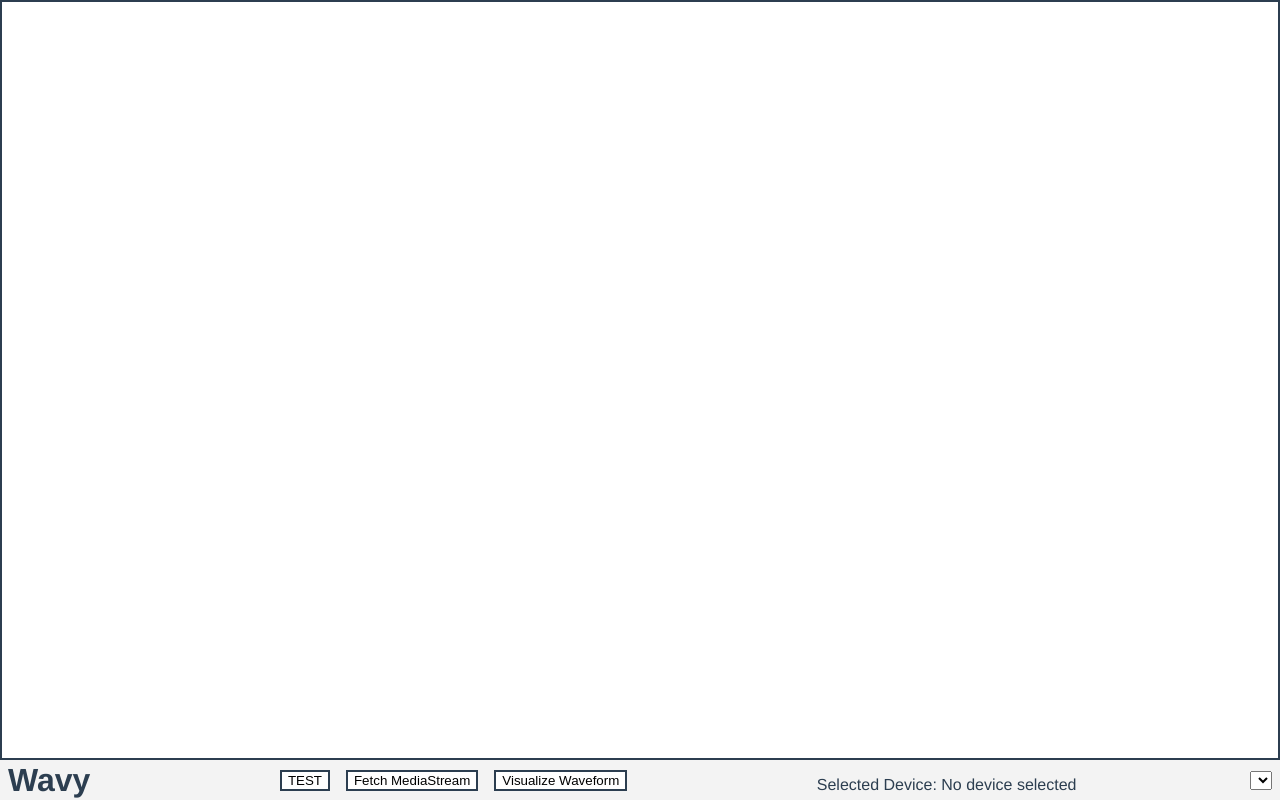
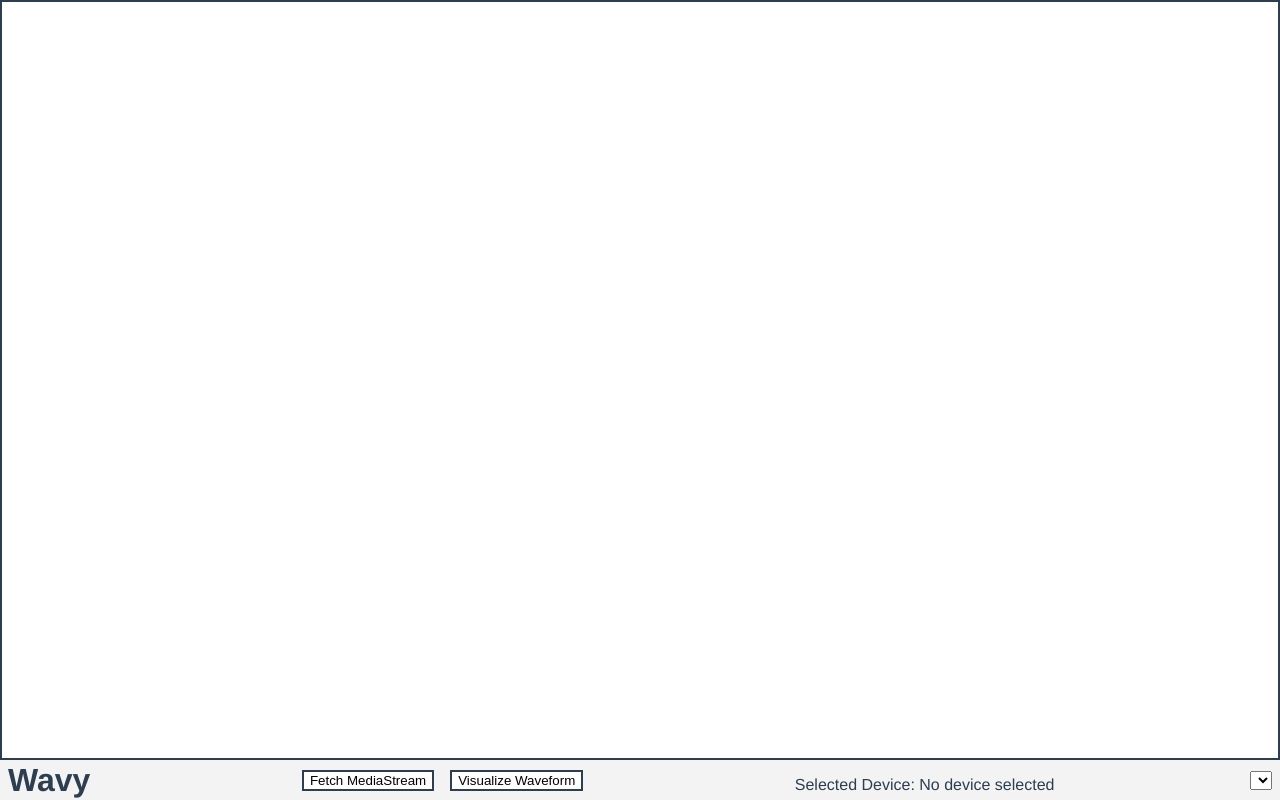
Before and after one commit to kalynbeach/wavy, a Vue app: page / in a window 1280 px wide. Built offline with nearby package versions, Linux system fonts and the light colour scheme.

Commit message:
Fix button events, clean up

```diff
--- a/src/components/AudioControls.vue
+++ b/src/components/AudioControls.vue
@@ -2,9 +2,8 @@
   <div class="audio-controls">
     <h1>Wavy</h1>
     <div class="buttons">
-      <button @click="$emit('test-event')" class="button">TEST</button>
-      <button @click="$emit('fetch-stream')" class="button">Fetch MediaStream</button>
-      <button @click="$emit('visualize-waveform')" class="button">Visualize Waveform</button>
+      <button @click="$emit('fetch')" class="button">Fetch MediaStream</button>
+      <button @click="$emit('visualize')" class="button">Visualize Waveform</button>
     </div>
     <div class="info">
       <p>Selected Device: {{ selectedDevice ? selectedDevice.label : "No device selected" }}</p>
@@ -32,7 +31,7 @@ import { reactive, watch, toRefs } from 'vue'
 
 export default {
 
-  name: 'AudioControls',
+  name: 'audio-controls',
 
   props: {
     devices: Array,
@@ -40,10 +39,10 @@ export default {
   },
 
   emits: [
-    'test-event',
-    'fetch-stream',
-    'select-device',
-    'visualize-waveform'
+    'test',
+    'fetch',
+    'select',
+    'visualize'
   ],
 
   setup (props, { emit }) {
@@ -55,19 +54,12 @@ export default {
     watch(
       () => audioControlsState.selected,
       (selectedDevice) => {
-        console.log('WATCH -- selectedDevice: ', selectedDevice)
-        emit('select-device', selectedDevice)
+        emit('select', selectedDevice)
       }
     )
 
-    // function handleFetchClick () {
-    //   console.log('FETCH HANDLER CALLED')
-    //   emit("fetch-stream")
-    // }
-
     return {
-      ...toRefs(audioControlsState),
-      // handleFetchClick
+      ...toRefs(audioControlsState)
     }
   }
 }
--- a/src/components/VisCanvas.vue
+++ b/src/components/VisCanvas.vue
@@ -6,7 +6,7 @@
 
 <script>
 export default {
-  name: 'VisCanvas'
+  name: 'vis-canvas'
 }
 </script>
 
--- a/src/components/Wavy.vue
+++ b/src/components/Wavy.vue
@@ -1,13 +1,12 @@
 <template>
   <div class="wavy">
-    <vis-canvas />
+    <vis-canvas></vis-canvas>
     <audio-controls
       :devices="audioDevices.available"
       :selectedDevice="audioDevices.selected"
-      @test-event="handleTestEvent"
-      @fetch-stream="fetchMediaStream"
-      @select-device="selectDevice"
-      @visualize-waveform="runTest">
+      @fetch="fetchMediaStream"
+      @select="selectDevice"
+      @visualize="runVisualizer">
     </audio-controls>
   </div>
 </template>
@@ -23,7 +22,7 @@ import useCanvas from '@/composables/canvas'
 
 export default {
 
-  name: 'Wavy',
+  name: 'wavy',
 
   components: {
     AudioControls,
@@ -50,46 +49,37 @@ export default {
 
     const {
       canvasContext,
-      element,
+      canvasElement,
       createCanvasContext,
       visualizeWaveform
     } = useCanvas()
 
-    function handleTestEvent () {
-      console.log("Handling 'test-event")
-    }
-
-    function runTest () {
-      console.log('Running test...')
-      if (audioContext) {
-        audioContext.resume()
+    function runVisualizer () {
+      console.log('Running visualizer...')
+      console.log('audioContext: ', audioContext.value)
+      if (audioContext.value) {
+        audioContext.value.resume()
       }
-      if (audioContext && audioStream) {
+      if (audioContext.value && audioStream.value) {
         createAudioAnalyser()
       } else {
-        if (audioContext == null) { console.error('AudioContext has not yet been created') }
-        if (audioStream == null) { console.error('MediaStream has not yet been fetched') }
+        if (audioContext.value == null) { console.error('AudioContext has not yet been created') }
+        if (audioStream.value == null) { console.error('MediaStream has not yet been fetched') }
       }
       createCanvasContext()
-      if (audioAnalyser && element && canvasContext) {
-        visualizeWaveform(audioAnalyser)
+      if (audioAnalyser.value && canvasElement.value && canvasContext.value) {
+        visualizeWaveform(audioAnalyser.value)
       } else {
-        if (audioAnalyser == null) { console.error('AnalyserNode has not yet been created') }
-        if (element == null) { console.error('Canvas has not yet been created') }
-        if (canvasContext == null) { console.error('Canvas context has not yet been created') }
+        if (audioAnalyser.value == null) { console.error('AnalyserNode has not yet been created') }
+        if (canvasElement.value == null) { console.error('Canvas has not yet been created') }
+        if (canvasContext.value == null) { console.error('Canvas context has not yet been created') }
       }
     }
 
     onMounted(() => {
-      console.log('Mounted!')
       fetchAvailableDevices()
       createAudioContext()
-      // fetchMediaStream()
     })
-
-    // watch(() => audioState, (currentAudioState) => {
-    //   console.log('WATCH - current audioState: ', currentAudioState)
-    // })
 
     return {
       state,
@@ -103,8 +93,7 @@ export default {
       selectDevice,
       createCanvasContext,
       visualizeWaveform,
-      handleTestEvent,
-      runTest
+      runVisualizer
     }
   }
 }
--- a/src/composables/canvas.js
+++ b/src/composables/canvas.js
@@ -1,26 +1,22 @@
 import { reactive, toRefs } from 'vue'
+
 
 export default function useCanvas () {
 
   const canvasState = reactive({
     canvasContext: null,
-    element: null
+    canvasElement: null
   })
 
   function createCanvasContext () {
-    canvasState.element = document.getElementById('canvas')
-    canvasState.context = canvasState.element.getContext('2d')
+    canvasState.canvasElement = document.getElementById('vis-canvas')
+    canvasState.canvasContext = canvasState.canvasElement.getContext('2d')
     console.log('Canvas and canvas context created!')
   }
 
   function visualizeWaveform (analyser) {
-    // let analyser = this.analyser
-    let canvas = canvasState.element
-    let canvasContext = canvasState.context
-
-    // console.dir(analyser)
-    // console.dir(canvas)
-    // console.dir(canvasContext)
+    const canvas = canvasState.canvasElement
+    const ctx = canvasState.canvasContext
 
     const WIDTH = canvas.width
     const HEIGHT = canvas.height
@@ -30,18 +26,18 @@ export default function useCanvas () {
     const bufferLength = analyser.frequencyBinCount
     let dataArray = new Uint8Array(bufferLength)
 
-    canvasContext.clearRect(0, 0, WIDTH, HEIGHT)
+    ctx.clearRect(0, 0, WIDTH, HEIGHT)
 
     function draw() {
       // eslint-disable-next-line no-unused-vars
       let drawVisual = requestAnimationFrame(draw)
       analyser.getByteTimeDomainData(dataArray)
 
-      canvasContext.fillStyle = 'rgb(200, 200, 200)'
-      canvasContext.fillRect(0, 0, WIDTH, HEIGHT)
-      canvasContext.lineWidth = 2
-      canvasContext.strokeStyle = 'rgb(0, 0, 0)'
-      canvasContext.beginPath()
+      ctx.fillStyle = 'rgb(200, 200, 200)'
+      ctx.fillRect(0, 0, WIDTH, HEIGHT)
+      ctx.lineWidth = 2
+      ctx.strokeStyle = 'rgb(0, 0, 0)'
+      ctx.beginPath()
 
       let sliceWidth = WIDTH * 1.0 / bufferLength
       let x = 0
@@ -50,15 +46,15 @@ export default function useCanvas () {
         let v = dataArray[i] / 128.0
         let y = v * HEIGHT / 2
         if (i === 0) {
-          canvasContext.moveTo(x, y)
+          ctx.moveTo(x, y)
         } else {
-          canvasContext.lineTo(x, y)
+          ctx.lineTo(x, y)
         }
         x += sliceWidth
       }
 
-      canvasContext.lineTo(canvas.width, (canvas.height / 2))
-      canvasContext.stroke()
+      ctx.lineTo(canvas.width, (canvas.height / 2))
+      ctx.stroke()
     }
 
     draw()
```
Also changed, not shown: src/composables/audio.js (+7 -6 lines).
